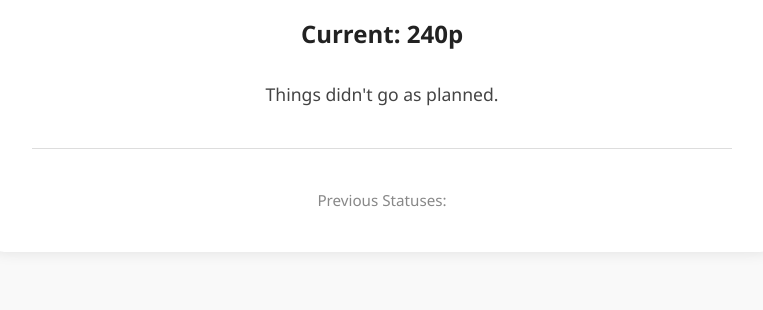
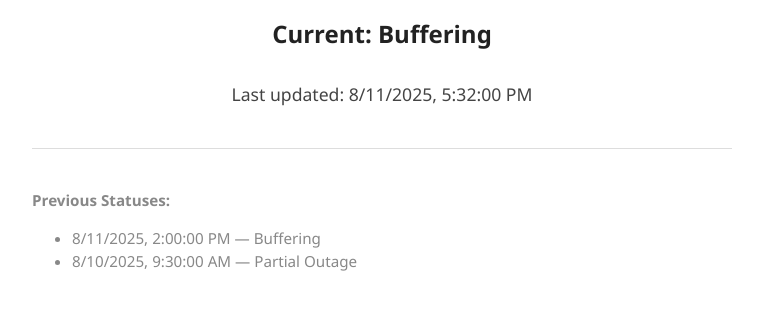
Before and after one commit to arnavbatra0/StatusQuo, a plain HTML site: page index.html in a window 1280 px wide. Shown: the part 230-540 px from the top of the page, without its empty margins (258-1021 px from the left). Drawn offline with Linux system fonts and the light colour scheme.

Commit message:
Update index.html

```diff
--- a/index.html
+++ b/index.html
@@ -1,9 +1,9 @@
 <html lang="en">
 <head>
-  <meta charset="UTF-8"></meta>
-  <meta content="width=device-width, initial-scale=1.0" name="viewport"></meta>
+  <meta charset="UTF-8">
+  <meta content="width=device-width, initial-scale=1.0" name="viewport">
   <title>Status Quo – Briefly, Arnav</title>
-  <link href="https://fonts.googleapis.com/css2?family=Inter:wght@400;600;800&amp;family=JetBrains+Mono:wght@400;600&amp;family=Playfair+Display:wght@700&amp;display=swap" rel="stylesheet"></link>
+  <link href="https://fonts.googleapis.com/css2?family=Inter:wght@400;600;800&family=JetBrains+Mono:wght@400;600&family=Playfair+Display:wght@700&display=swap" rel="stylesheet">
   <style>
   body {
     font-family: 'Segoe UI', sans-serif;
@@ -58,6 +58,7 @@
     font-size: 0.95rem;
     color: #888;
     line-height: 1.5;
+    text-align: left;
   }
 </style>
 </head>
@@ -65,16 +66,16 @@
   <div class="card">
     <div class="context">A quick visual on how life feels right now — metaphorically.</div>
     <div class="title">📺 Status Quo</div>
-    <div class="resolution" id="currentStatus">Current: 240p</div>
-    <p class="description">
-      Things didn't go as planned.
-    </p>
+    <div class="resolution" id="currentStatus">Loading current status...</div>
+    <p class="description" id="currentDescription">Loading description...</p>
 
     <hr class="divider" />
 
-    <div class="history" id="historyBlock">
-      Previous Statuses:
-      <!-- Injected via JS -->
+    <div class="history">
+      <strong>Previous Statuses:</strong>
+      <ul id="historyList">
+        <!-- Injected via JS -->
+      </ul>
     </div>
   </div>
 
@@ -82,11 +83,20 @@
   fetch('status.json')
     .then(res => res.json())
     .then(data => {
-      const current = data[0];
-      document.getElementById('current-status').textContent = current.status;
-      document.getElementById('history').innerHTML = data.slice(1).map(
-        entry => `<li>${new Date(entry.date).toLocaleString()} — ${entry.status}</li>`
-      ).join('');
+      if (data.length > 0) {
+        // Show latest status
+        document.getElementById('currentStatus').textContent = `Current: ${data[0].status}`;
+        document.getElementById('currentDescription').textContent = `Last updated: ${new Date(data[0].date).toLocaleString()}`;
+
+        // Show history
+        const historyList = document.getElementById('historyList');
+        historyList.innerHTML = data.slice(1).map(
+          entry => `<li>${new Date(entry.date).toLocaleString()} — ${entry.status}</li>`
+        ).join('');
+      }
+    })
+    .catch(err => {
+      console.error('Error loading status.json', err);
     });
 </script>
 
```
